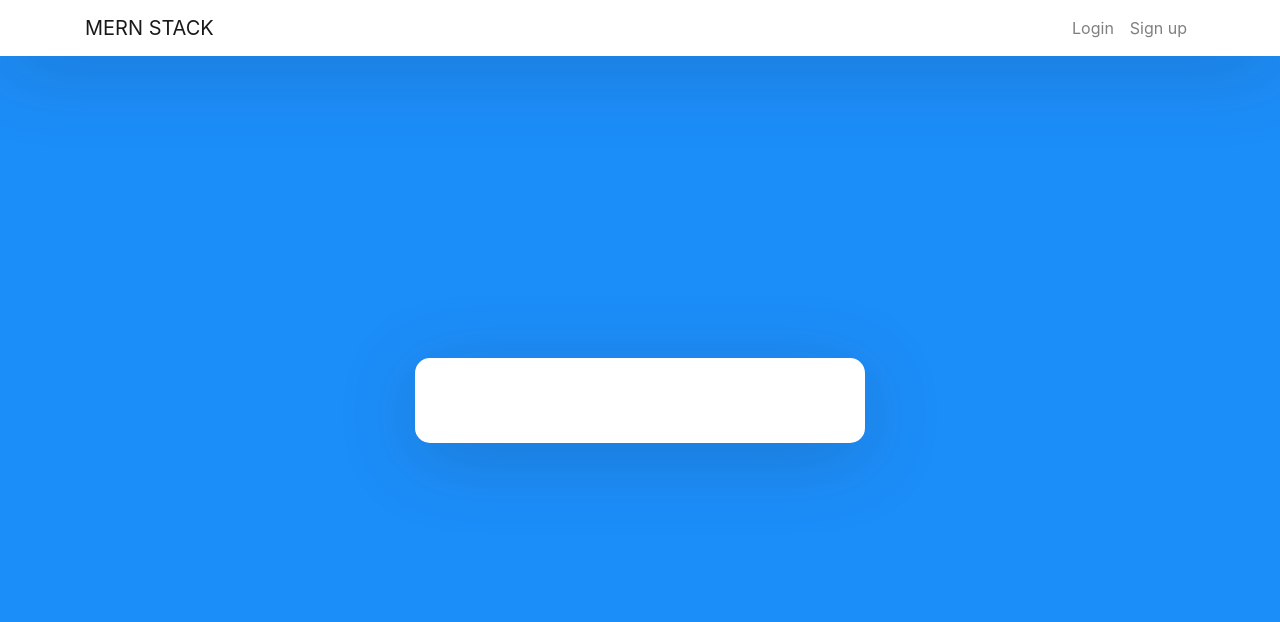
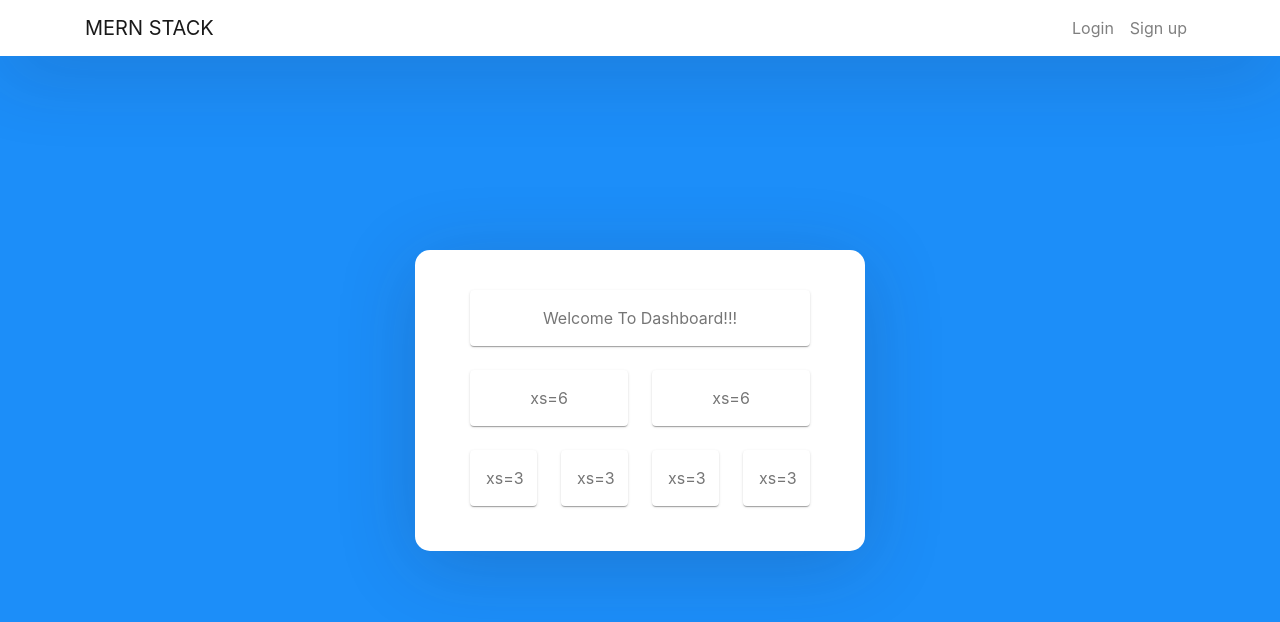
Before and after one commit to Emp-Developer/MERN-Stack-Test, a React (Create React App) app: page /dashboard in a window 1280 px wide. Shown: the top 622 px of the page. Built offline with nearby package versions, Linux system fonts and the light colour scheme.

Commit message:
Completion

```diff
--- a/package.json
+++ b/package.json
@@ -3,11 +3,14 @@
   "version": "0.1.0",
   "private": true,
   "dependencies": {
+    "@material-ui/core": "^4.11.3",
+    "@material-ui/icons": "^4.11.2",
     "@testing-library/jest-dom": "^5.11.9",
     "@testing-library/react": "^11.2.5",
     "@testing-library/user-event": "^12.8.1",
     "axios": "^0.21.1",
     "bootstrap": "^4.6.0",
+    "material-ui-core": "^5.0.1",
     "react": "^17.0.1",
     "react-bootstrap": "^1.5.1",
     "react-dom": "^17.0.1",
--- a/src/App.js
+++ b/src/App.js
@@ -5,6 +5,7 @@ import {BrowserRouter as Router, Switch, Route} from 'react-router-dom';
 import Login from './components/login';
 import Signup from './components/signup';
 import Navigation from './components/navigation';
+import Dashboard from './components/dashboard';
 
 function App() {
   return (
@@ -15,7 +16,8 @@ function App() {
         <div className="auth-wrapper">
           <div className="auth-inner">
             <Switch>
-              <Route exact path='/' component={Login} />
+              {/* <Route path = '/' component={Signup} /> */}
+              <Route exact path='/dashboard' component={Dashboard} />
               <Route path="/login" component={Login} />
               <Route path="/signup" component={Signup} />
             </Switch>
--- /dev/null
+++ b/src/components/dashboard.js
@@ -0,0 +1,50 @@
+import React from 'react';
+import { makeStyles } from '@material-ui/core/styles';
+import Paper from '@material-ui/core/Paper';
+import Grid from '@material-ui/core/Grid';
+
+const useStyles = makeStyles((theme) => ({
+    root: {
+      flexGrow: 1,
+    },
+    paper: {
+      padding: theme.spacing(2),
+      textAlign: 'center',
+      color: theme.palette.text.secondary,
+    },
+}));
+
+function Dashboard() {
+    const classes = useStyles();
+    return (
+        <div className={classes.root}>
+            <Grid container spacing={3}>
+                <Grid item xs={12}>
+                    <Paper className={classes.paper}>
+                        Welcome To Dashboard!!!
+                    </Paper>
+                </Grid>
+                <Grid item xs={6}>
+                    <Paper className={classes.paper}>xs=6</Paper>
+                </Grid>
+                <Grid item xs={6}>
+                    <Paper className={classes.paper}>xs=6</Paper>
+                </Grid>
+                <Grid item xs={3}>
+                    <Paper className={classes.paper}>xs=3</Paper>
+                </Grid>
+                <Grid item xs={3}>
+                    <Paper className={classes.paper}>xs=3</Paper>
+                </Grid>
+                <Grid item xs={3}>
+                    <Paper className={classes.paper}>xs=3</Paper>
+                </Grid>
+                <Grid item xs={3}>
+                    <Paper className={classes.paper}>xs=3</Paper>
+                </Grid>
+            </Grid>
+        </div>
+    )
+}
+
+export default Dashboard
--- a/src/components/login.js
+++ b/src/components/login.js
@@ -2,19 +2,55 @@ import React, { Component } from 'react'
 import axios from 'axios'
 
 export class Login extends Component {
+    constructor(props) {
+        super(props);
+        this.state = {
+            email: "",
+            password: ""
+        }
+        this.handleEmailChange = this.handleEmailChange.bind(this);
+        this.handlePasswordChange = this.handlePasswordChange.bind(this);
+        this.handleSubmit = this.handleSubmit.bind(this);
+    }
+
+    handleEmailChange(e) {
+        this.setState({
+            email: e.target.value
+        })
+    }
+    handlePasswordChange(e) {
+        this.setState({
+            password: e.target.value
+        })
+    }
+    handleSubmit(e) {
+        e.preventDefault();
+        const data = {
+            email: this.state.email,
+            password: this.state.password
+        }
+        axios.post("http://localhost:4000/api/users/login", data)
+            .then((res) => {
+                console.log(data.email);
+                window.location.href = "/dashboard"
+            })
+            .catch((e) => {
+
+            })
+    }
     render() {
         return (
-            <form>
+            <>
                 <h3>Sign In</h3>
 
                 <div className="form-group">
                     <label>Email address</label>
-                    <input type="email" className="form-control" placeholder="Enter email" />
+                    <input type="email" onChange={this.handleEmailChange} className="form-control" placeholder="Enter email" />
                 </div>
 
                 <div className="form-group">
                     <label>Password</label>
-                    <input type="password" className="form-control" placeholder="Enter password" />
+                    <input type="password" onChange={this.handlePasswordChange} className="form-control" placeholder="Enter password" />
                 </div>
 
                 <div className="form-group">
@@ -24,11 +60,11 @@ export class Login extends Component {
                     </div>
                 </div>
 
-                <button type="submit" className="btn btn-primary btn-block">Submit</button>
+                <button type="submit" onClick={this.handleSubmit} className="btn btn-primary btn-block">Sign In</button>
                 <p className="forgot-password text-right">
                     Forgot <a href="#">password?</a>
                 </p>
-            </form>
+            </>
         )
     }
 }
--- a/src/components/signup.js
+++ b/src/components/signup.js
@@ -47,7 +47,7 @@ class Signup extends Component {
         }
         axios.post("http://localhost:4000/api/users/signup",data )
         .then((res)=>{
-            window.location.href = "/login"
+            window.location.href = "/dashboard"
         })
         .catch((e)=>{
 
@@ -55,7 +55,7 @@ class Signup extends Component {
     }
     render() {
         return (
-            <>
+            <form>
                 <h3>Sign Up</h3>
 
                 <div className="form-group">
@@ -82,7 +82,7 @@ class Signup extends Component {
                 <p className="forgot-password text-right">
                     Already registered <a href="/login">sign in?</a>
                 </p>
-        </>
+            </form>
         )
     }
 }
```
Also changed, not shown: 1 other file (tests, documents, lock files or other folders).
